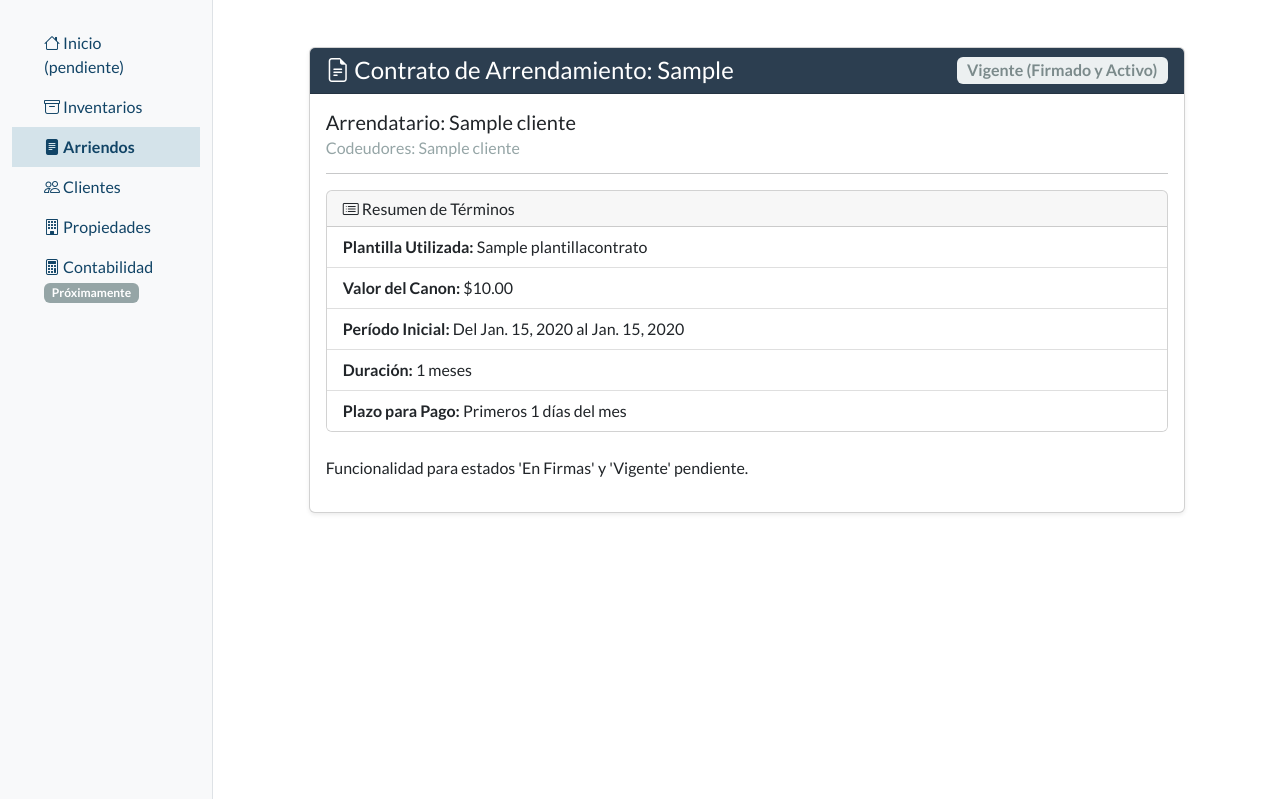
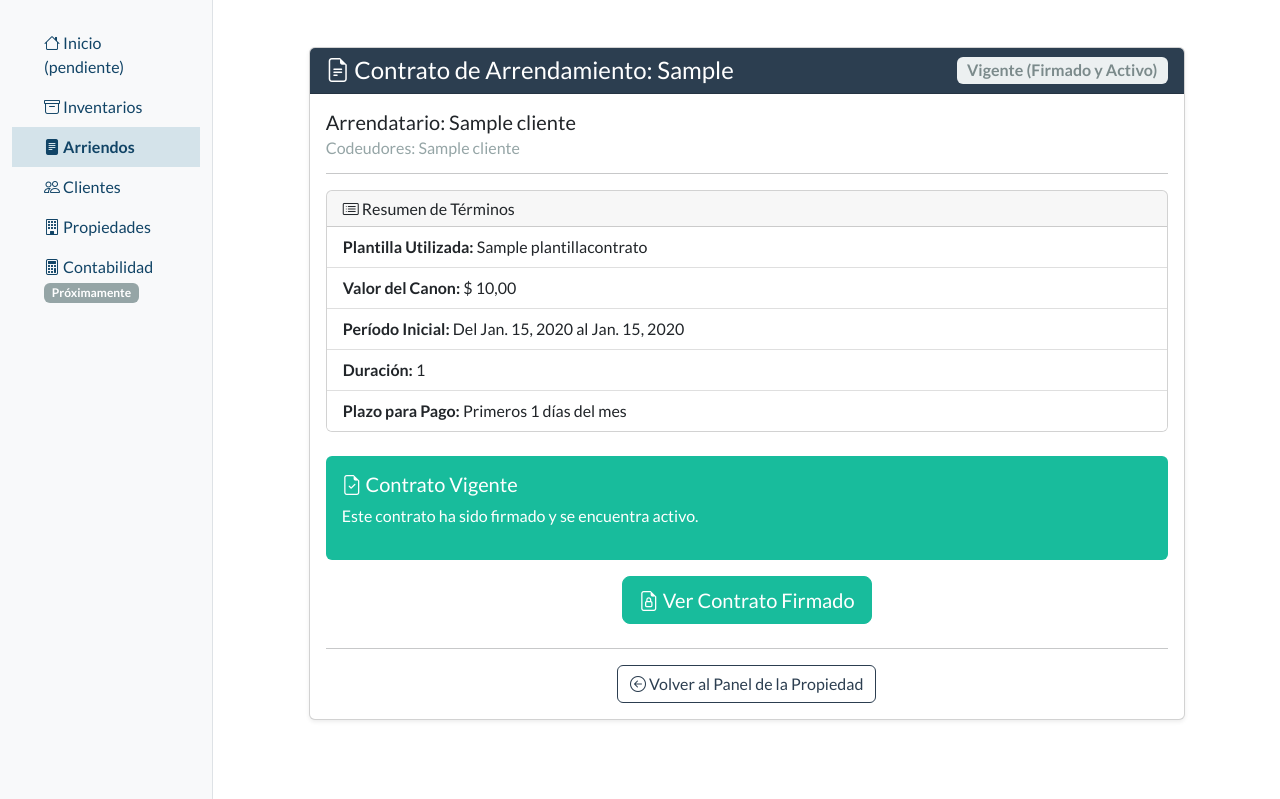
Before and after one commit to hernanagudelodev/saas-inmobiliario, a Django app: page /arriendos/contratos/arrendamiento/1/ in a window 1280 px wide. Shown: the part 73-872 px from the top of the page. Run offline with Django 5.2, Linux system fonts and the light colour scheme; a user stored in the database is signed in; tables that the repository leaves empty hold one stand-in row (values such as "Sample post"); some libraries are stand-ins or nearby versions.

Commit message:
Actualizacion al 20250912

```diff
--- a/gestion_arriendos/templates/gestion_arriendos/detalle_contrato_arrendamiento.html
+++ b/gestion_arriendos/templates/gestion_arriendos/detalle_contrato_arrendamiento.html
@@ -29,13 +29,9 @@
         </div>
         <ul class="list-group list-group-flush">
             <li class="list-group-item"><strong>Plantilla Utilizada:</strong> {{ contrato.plantilla_usada.nombre }}</li>
-            {% with primera_vigencia=contrato.vigencias.first %}
-              {% if primera_vigencia %}
-                <li class="list-group-item"><strong>Valor del Canon:</strong> ${{ primera_vigencia.valor_canon|floatformat:2 }}</li>
-                <li class="list-group-item"><strong>Período Inicial:</strong> Del {{ primera_vigencia.fecha_inicio }} al {{ primera_vigencia.fecha_fin }}</li>
-                <li class="list-group-item"><strong>Duración:</strong> {{ contrato|duracion_en_meses }} meses</li>
-              {% endif %}
-            {% endwith %}
+            <li class="list-group-item"><strong>Valor del Canon:</strong> {{ contrato.valor_canon_formateado }}</li>
+            <li class="list-group-item"><strong>Período Inicial:</strong> Del {{ contrato.fecha_inicio }} al {{ contrato.fecha_fin }}</li>
+            <li class="list-group-item"><strong>Duración:</strong> {{ contrato.duracion_en_meses }}</li>
             <li class="list-group-item"><strong>Plazo para Pago:</strong> Primeros {{ contrato.dias_plazo_pago }} días del mes</li>
         </ul>
       </div>
@@ -45,7 +41,6 @@
           <h5 class="alert-heading"><i class="bi bi-eye"></i> Previsualización del Borrador en PDF</h5>
           <p>Revisa el documento completo. Si los términos son correctos, puedes volver al panel de la propiedad para continuar el proceso.</p>
         </div>
-
         <div class="pdf-container mb-4">
             <iframe
                 src="{% url 'gestion_arriendos:descargar_borrador_contrato_arrendamiento' contrato.id %}"
@@ -53,20 +48,59 @@
                 title="Borrador de Contrato de Arrendamiento PDF">
             </iframe>
         </div>
-
         <div class="mt-4 text-center">
-          <a href="{% url 'gestion_arriendos:editar_contrato_arrendamiento' contrato.id %}" class="btn btn-secondary">
-              <i class="bi bi-pencil-fill"></i> Editar Términos
-          </a>
-          <a href="{% url 'gestion_arriendos:eliminar_contrato_arrendamiento' contrato.id %}" class="btn btn-outline-danger">
-              <i class="bi bi-trash"></i> Eliminar Borrador
-          </a>
-            <a href="{% url 'core_inmobiliario:detalle_propiedad' contrato.propiedad.id %}" class="btn btn-outline-primary">Volver a la Propiedad</a>
+          <a href="{% url 'gestion_arriendos:editar_contrato_arrendamiento' contrato.id %}" class="btn btn-secondary"><i class="bi bi-pencil-fill"></i> Editar Términos</a>
+          <a href="{% url 'gestion_arriendos:eliminar_contrato_arrendamiento' contrato.id %}" class="btn btn-outline-danger"><i class="bi bi-trash"></i> Eliminar Borrador</a>
         </div>
 
-      {% else %}
-        <p>Funcionalidad para estados 'En Firmas' y 'Vigente' pendiente.</p>
+      {% else %} {% if contrato.estado == 'EN_FIRMAS' %}
+          <div class="alert alert-info">
+            <h5 class="alert-heading"><i class="bi bi-pen"></i> Contrato en Proceso de Firmas</h5>
+            <p>Descarga el documento final para enviarlo a tu plataforma de firma electrónica. Una vez firmado por todas las partes, sube el archivo PDF final para completar el proceso.</p>
+          </div>
+
+          <div class="pdf-container mb-4 text-center">
+              <a href="{{ contrato.archivo_pdf_final.url }}" target="_blank" class="btn btn-primary btn-lg">
+                  <i class="bi bi-file-earmark-pdf"></i> Ver/Descargar PDF para Firmar
+              </a>
+          </div>
+
+          <div class="card mt-4">
+            <div class="card-header"><h6 class="mb-0">Paso Final: Subir Contrato Firmado</h6></div>
+            <div class="card-body">
+              <form action="{% url 'gestion_arriendos:subir_arrendamiento_firmado' contrato.id %}" method="post" enctype="multipart/form-data">
+                {% csrf_token %}
+                <div class="mb-3">
+                    <label for="id_archivo_pdf_firmado" class="form-label">Selecciona el archivo PDF firmado:</label>
+                    <input type="file" name="archivo_pdf_firmado" class="form-control" required id="id_archivo_pdf_firmado" accept="application/pdf">
+                </div>
+                <button type="submit" class="btn btn-success">
+                    <i class="bi bi-check-circle"></i> Confirmar Firma y Activar Contrato
+                </button>
+              </form>
+            </div>
+          </div>
+
+        {% elif contrato.estado == 'VIGENTE' %}
+          <div class="alert alert-success">
+            <h5 class="alert-heading"><i class="bi bi-file-earmark-check"></i> Contrato Vigente</h5>
+            <p>Este contrato ha sido firmado y se encuentra activo.</p>
+          </div>
+          <div class="pdf-container mb-4 text-center">
+              <a href="{{ contrato.archivo_pdf_firmado.url }}" target="_blank" class="btn btn-success btn-lg">
+                  <i class="bi bi-file-earmark-lock"></i> Ver Contrato Firmado
+              </a>
+          </div>
+        {% endif %}
+
       {% endif %}
+
+      <hr>
+      <div class="text-center">
+        <a href="{% url 'core_inmobiliario:detalle_propiedad' contrato.propiedad.id %}" class="btn btn-outline-primary">
+            <i class="bi bi-arrow-left-circle"></i> Volver al Panel de la Propiedad
+        </a>
+      </div>
 
     </div>
   </div>
--- a/gestion_arriendos/urls.py
+++ b/gestion_arriendos/urls.py
@@ -14,13 +14,17 @@ urlpatterns = [
     path('contratos/mandato/<int:contrato_id>/descargar-borrador/', views.descargar_borrador_contrato_mandato, name='descargar_borrador_contrato_mandato'),
     path('contratos/mandato/<int:pk>/editar/', views.editar_contrato_mandato, name='editar_contrato_mandato'),
     path('contratos/mandato/<int:pk>/eliminar/', views.eliminar_contrato_mandato, name='eliminar_contrato_mandato'),
+    path('contratos/mandato/<int:pk>/subir-firmado/', views.subir_mandato_firmado, name='subir_mandato_firmado'),
 
     path('contratos/arrendamiento/crear/<int:mandato_id>/', views.crear_contrato_arrendamiento, name='crear_contrato_arrendamiento'),
     path('contratos/arrendamiento/<int:pk>/', views.DetalleContratoArrendamiento.as_view(), name='detalle_contrato_arrendamiento'),
     path('contratos/arrendamiento/<int:contrato_id>/descargar-borrador/', views.descargar_borrador_contrato_arrendamiento, name='descargar_borrador_contrato_arrendamiento'),
     path('contratos/arrendamiento/<int:pk>/editar/', views.editar_contrato_arrendamiento, name='editar_contrato_arrendamiento'),
+    path('contratos/arrendamiento/<int:pk>/eliminar/', views.eliminar_contrato_arrendamiento, name='eliminar_contrato_arrendamiento'),
+    path('contratos/arrendamiento/<int:pk>/subir-firmado/', views.subir_arrendamiento_firmado, name='subir_arrendamiento_firmado'),
+
     path('ciclo/<int:propiedad_id>/eliminar-borrador/', views.eliminar_proceso_borrador, name='eliminar_proceso_borrador'),
-    path('contratos/arrendamiento/<int:pk>/eliminar/', views.eliminar_contrato_arrendamiento, name='eliminar_contrato_arrendamiento'),
+    path('ciclo/<int:propiedad_id>/enviar-a-firmas/', views.enviar_ciclo_a_firmas, name='enviar_ciclo_a_firmas'),
 
     path('plantillas/', views.ListaPlantillas.as_view(), name='lista_plantillas'),
     path('plantillas/crear/', views.CrearPlantilla.as_view(), name='crear_plantilla'),
--- a/gestion_arriendos/views.py
+++ b/gestion_arriendos/views.py
@@ -7,12 +7,13 @@ from core_inmobiliario.models import Propiedad
 from inventarioapp.models import FormularioCaptacion
 from .models import ContratoMandato, PlantillaContrato, ContratoArrendamiento, VigenciaContrato
 from usuarios.mixins import TenantRequiredMixin
-from .forms import ContratoMandatoForm, PlantillaContratoForm,ContratoArrendamientoForm
+from .forms import ContratoMandatoForm, PlantillaContratoForm,ContratoArrendamientoForm, SubirArrendamientoFirmadoForm, SubirMandatoFirmadoForm
 from django.contrib import messages
 from django.urls import reverse_lazy
 from django.template.loader import render_to_string
 from django.http import HttpResponse
 from weasyprint import HTML
+from django.core.files.base import ContentFile
 
 from django.views.decorators.clickjacking import xframe_options_sameorigin
 
@@ -468,6 +469,98 @@ def eliminar_contrato_arrendamiento(request, pk):
     }
     return render(request, 'gestion_arriendos/confirmar_eliminar_contrato_arrendamiento.html', context)
 
+# --- NUEVA VISTA PARA LA LÓGICA DE "ENVIAR A FIRMAS" ---
+
+@login_required
+def enviar_ciclo_a_firmas(request, propiedad_id):
+    propiedad = get_object_or_404(Propiedad, id=propiedad_id, inmobiliaria=request.user.profile.inmobiliaria)
+
+    # Buscamos los contratos activos en estado borrador para esta propiedad
+    mandato = ContratoMandato.objects.filter(propiedad=propiedad, estado='BORRADOR').first()
+    arrendamiento = ContratoArrendamiento.objects.filter(propiedad=propiedad, estado='BORRADOR').first()
+
+    if not mandato or not arrendamiento:
+        messages.error(request, "Error: No se encontraron ambos contratos en estado 'Borrador' para esta propiedad.")
+        return redirect('core_inmobiliario:detalle_propiedad', id=propiedad.id)
+
+    # --- Generar y guardar PDF del Contrato de Mandato (SIN marca de agua) ---
+    plantilla_mandato = mandato.plantilla_usada
+    template_string_mandato = "{% load letras_numeros %}" + plantilla_mandato.cuerpo_texto
+    contexto_mandato = { "contrato": mandato, "propiedad": propiedad, "propietario": mandato.propietario, "inmobiliaria": mandato.inmobiliaria }
+    template_m = engines['django'].from_string(template_string_mandato)
+    clausulas_m = template_m.render(contexto_mandato)
+    html_string_mandato = render_to_string('gestion_arriendos/base_contrato_pdf.html', {
+        'cuerpo_renderizado': clausulas_m, 'titulo_contrato': plantilla_mandato.titulo, 'inmobiliaria': mandato.inmobiliaria
+    })
+    pdf_mandato = HTML(string=html_string_mandato, base_url=request.build_absolute_uri()).write_pdf()
+    mandato.archivo_pdf_final.save(f"Contrato_Mandato_Final_{mandato.id}.pdf", ContentFile(pdf_mandato), save=False)
+    mandato.estado = 'EN_FIRMAS'
+    mandato.save()
+
+    # --- Generar y guardar PDF del Contrato de Arrendamiento (SIN marca de agua) ---
+    plantilla_arr = arrendamiento.plantilla_usada
+    template_string_arr = "{% load letras_numeros %}" + plantilla_arr.cuerpo_texto
+    contexto_arr = { "contrato": arrendamiento, "propiedad": propiedad, "arrendatario": arrendamiento.arrendatario, "inmobiliaria": arrendamiento.inmobiliaria }
+    template_a = engines['django'].from_string(template_string_arr)
+    clausulas_a = template_a.render(contexto_arr)
+    html_string_arrendamiento = render_to_string('gestion_arriendos/base_contrato_pdf.html', {
+        'cuerpo_renderizado': clausulas_a, 'titulo_contrato': plantilla_arr.titulo, 'inmobiliaria': arrendamiento.inmobiliaria
+    })
+    pdf_arrendamiento = HTML(string=html_string_arrendamiento, base_url=request.build_absolute_uri()).write_pdf()
+    arrendamiento.archivo_pdf_final.save(f"Contrato_Arrendamiento_Final_{arrendamiento.id}.pdf", ContentFile(pdf_arrendamiento), save=False)
+    arrendamiento.estado = 'EN_FIRMAS'
+    arrendamiento.save()
+
+    messages.success(request, "Los contratos han sido finalizados y enviados al proceso de firmas.")
+    return redirect('core_inmobiliario:detalle_propiedad', id=propiedad.id)
+
+
+# --- VISTA PARA SUBIR EL CONTRATO DE MANDATO FIRMADO ---
+
+@login_required
+def subir_mandato_firmado(request, pk):
+    mandato = get_object_or_404(ContratoMandato, pk=pk, inmobiliaria=request.user.profile.inmobiliaria)
+
+    # Solo se puede subir un archivo si el contrato está en proceso de firmas
+    if mandato.estado != 'EN_FIRMAS':
+        messages.error(request, "Solo se puede subir un archivo a un contrato que está 'En Proceso de Firmas'.")
+        return redirect('gestion_arriendos:detalle_contrato_mandato', pk=mandato.pk)
+
+    if request.method == 'POST':
+        # Usamos el nuevo formulario específico que creamos
+        form = SubirMandatoFirmadoForm(request.POST, request.FILES, instance=mandato)
+        if form.is_valid():
+            mandato = form.save(commit=False)
+            mandato.estado = 'VIGENTE' # ¡El estado final cambia a Vigente!
+            mandato.save()
+            messages.success(request, "El contrato firmado se ha subido y el estado se ha actualizado a 'Vigente'.")
+            return redirect('gestion_arriendos:detalle_contrato_mandato', pk=mandato.pk)
+    else:
+        # Si no es POST, no hacemos nada y redirigimos
+        return redirect('gestion_arriendos:detalle_contrato_mandato', pk=mandato.pk)
+
+@login_required
+def subir_arrendamiento_firmado(request, pk):
+    arrendamiento = get_object_or_404(ContratoArrendamiento, pk=pk, inmobiliaria=request.user.profile.inmobiliaria)
+
+    # Solo se puede subir un archivo si el contrato está en proceso de firmas
+    if arrendamiento.estado != 'EN_FIRMAS':
+        messages.error(request, "Solo se puede subir un archivo a un contrato que está 'En Proceso de Firmas'.")
+        return redirect('gestion_arriendos:detalle_contrato_arrendamiento', pk=arrendamiento.pk)
+
+    if request.method == 'POST':
+        # Usamos el formulario específico para el Contrato de Arrendamiento
+        form = SubirArrendamientoFirmadoForm(request.POST, request.FILES, instance=arrendamiento)
+        if form.is_valid():
+            arrendamiento = form.save(commit=False)
+            arrendamiento.estado = 'VIGENTE' # Cambiamos el estado a Vigente
+            arrendamiento.save()
+            messages.success(request, "El contrato firmado se ha subido y el estado se ha actualizado a 'Vigente'.")
+            return redirect('gestion_arriendos:detalle_contrato_arrendamiento', pk=arrendamiento.pk)
+    else:
+        # Si no es POST, no hacemos nada y redirigimos
+        return redirect('gestion_arriendos:detalle_contrato_arrendamiento', pk=arrendamiento.pk)
+
 
 # --- Plantillas contratos ---
 
```
Also changed, not shown: core_inmobiliario/templates/core_inmobiliario/propiedades/detalle_propiedad_completo.html (+12 -6 lines), gestion_arriendos/forms.py (+18 -0 lines), gestion_arriendos/models.py (+22 -7 lines), gestion_arriendos/templates/gestion_arriendos/detalle_contrato_mandato.html (+44 -23 lines).
